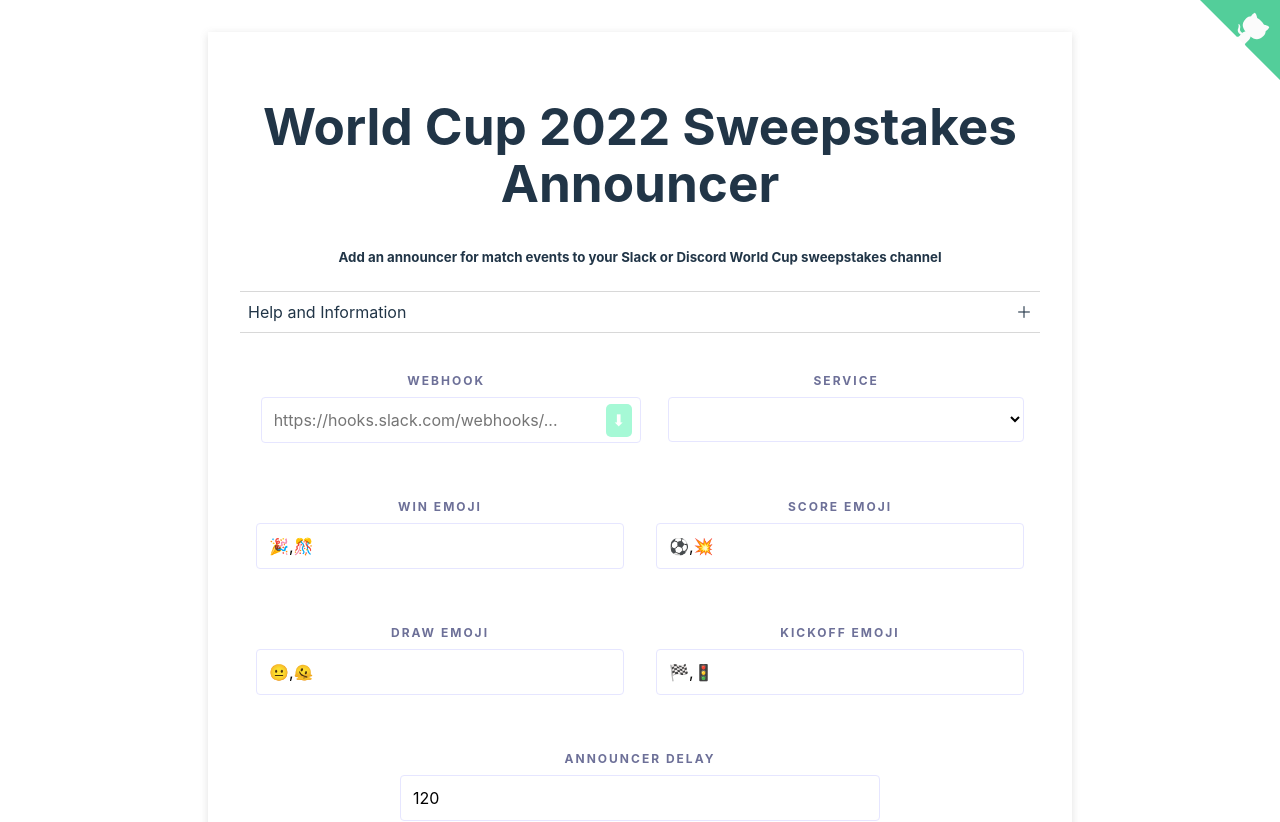
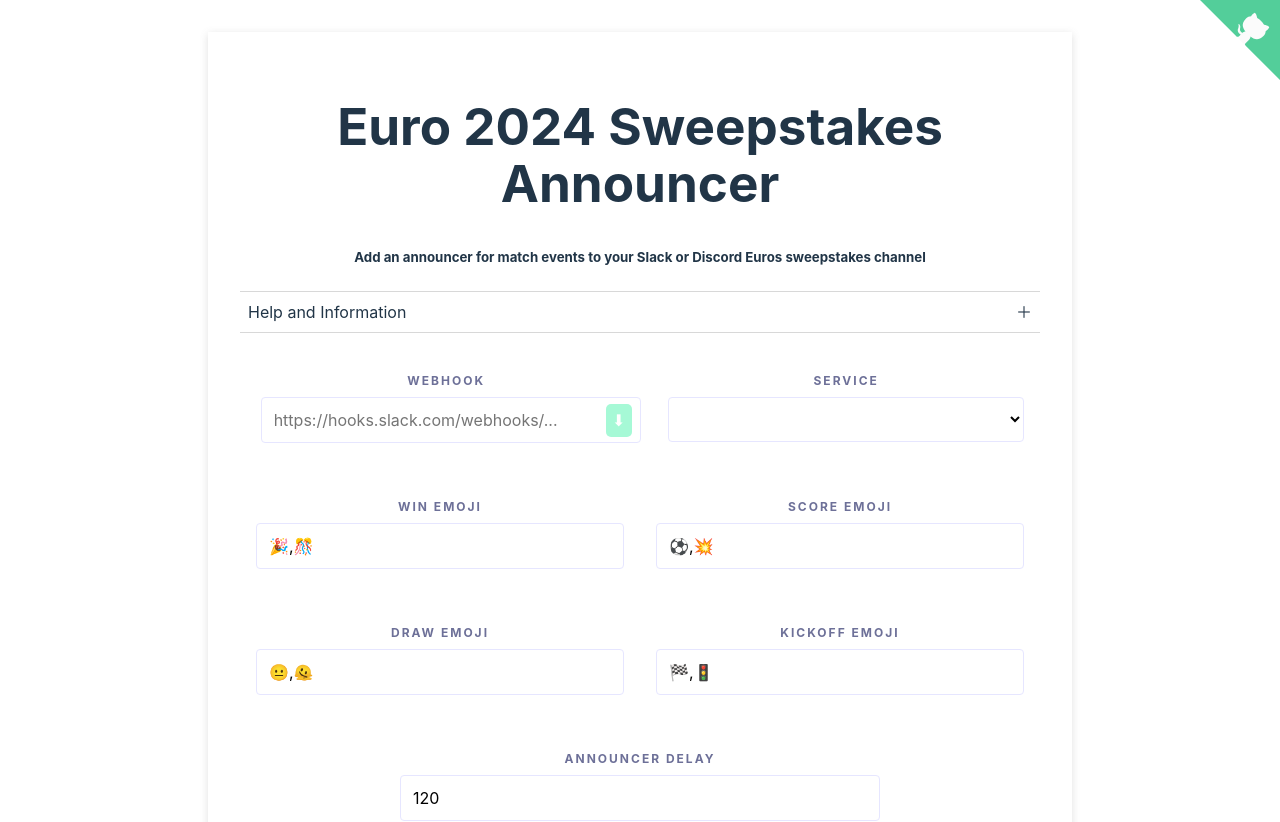
Before and after one commit to Plastonick/Sweepstakes-Frontend, a Svelte app: page / in a window 1280 px wide. Shown: the top 822 px of the page. Built offline with nearby package versions, Linux system fonts and the light colour scheme.

Commit message:
update competition name

```diff
--- a/src/App.svelte
+++ b/src/App.svelte
@@ -165,11 +165,11 @@
 
 <div class="content">
   <h1>
-    World Cup 2022 Sweepstakes Announcer
+    Euro 2024 Sweepstakes Announcer
   </h1>
 
   <h5>
-    Add an announcer for match events to your Slack or Discord World Cup sweepstakes channel
+    Add an announcer for match events to your Slack or Discord Euros sweepstakes channel
   </h5>
 
   <Help hidden={helpHidden} selected={selected} on:toggle={toggleHelp}/>
```
